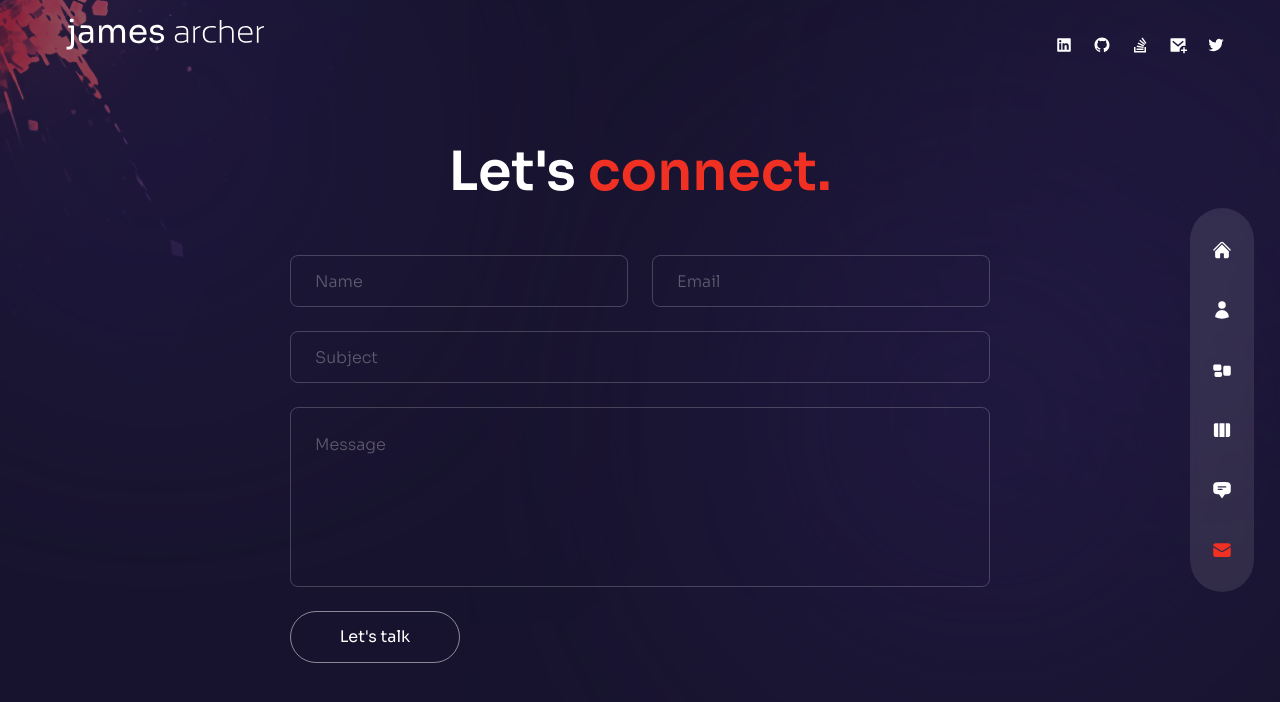
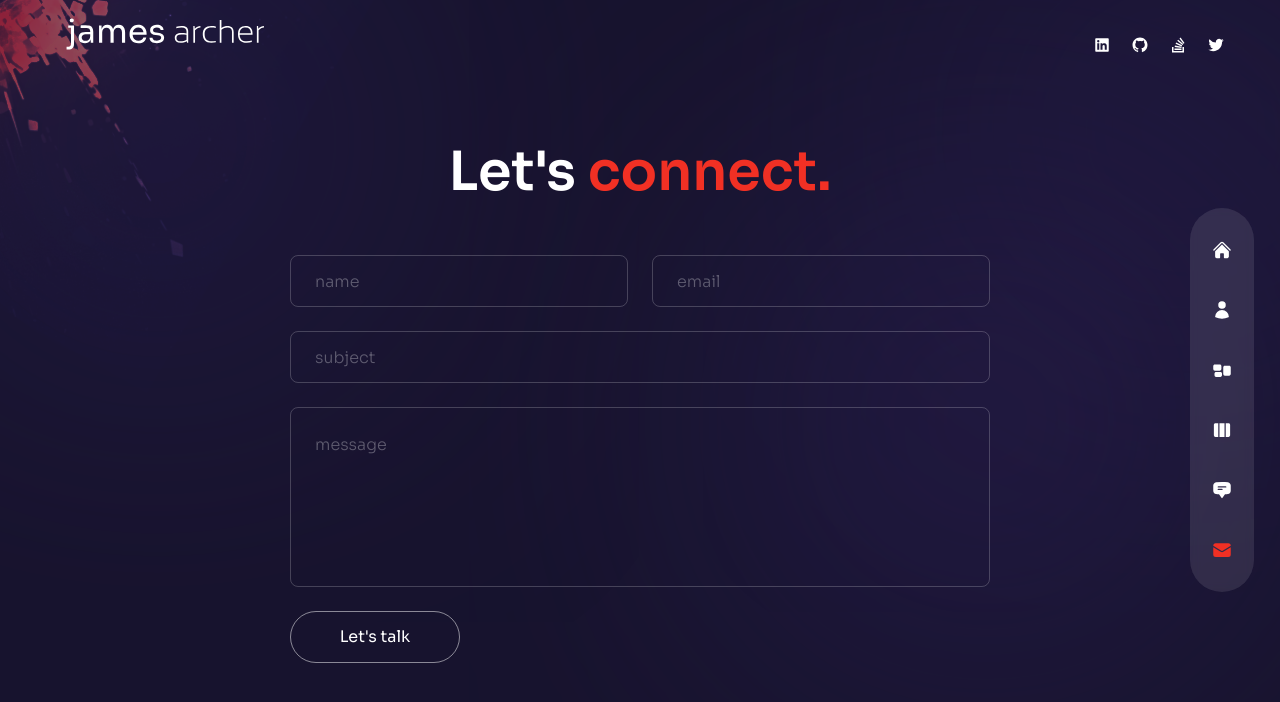
Before and after one commit to kodaneflash/james-portfolio, a Next.js app: page /contact in a window 1280 px wide. Shown: the top 702 px of the page. Built offline with nearby package versions, Linux system fonts and the light colour scheme.

Commit message:
modified:   .gitignore 	modified:   components/Socials.js 	modified:   pages/about/index.js 	new file:   pages/api/contact.js 	modified:   pages/contact/index.js 	modified:   styles/globals.css

```diff
--- a/components/Socials.js
+++ b/components/Socials.js
@@ -12,7 +12,6 @@ const Socials = () => {
     linkedin: 'https://www.linkedin.com/in/archermjames/',
     github: 'https://github.com/jamesonarcher',
     stackoverflow: 'https://stackoverflow.com/users/your-id',
-    email: 'mailto:jamesonmarcher@gmail.com',
     twitter: 'https://twitter.com/your-username',
   };
 
@@ -27,9 +26,6 @@ const Socials = () => {
       <a href={socialLinks.stackoverflow} className='hover:text-accent transition-all duration-300'>
         <RiStackOverflowFill />
       </a>
-      <a href={socialLinks.email} className='hover:text-accent transition-all duration-300'>
-        <RiMailAddFill />
-      </a>
       <a href={socialLinks.twitter} className='hover:text-accent transition-all duration-300'>
         <RiTwitterFill />
       </a>
--- a/package.json
+++ b/package.json
@@ -12,6 +12,7 @@
     "@next/font": "^13.4.4",
     "framer-motion": "^10.12.16",
     "next": "13.4.3",
+    "nodemailer": "^6.9.5",
     "react": "18.2.0",
     "react-countup": "^6.4.2",
     "react-dom": "18.2.0",
--- /dev/null
+++ b/pages/api/contact.js
@@ -0,0 +1,36 @@
+const nodemailer = require('nodemailer');
+
+export default async function handler(req, res) {
+  if (req.method !== 'POST') {
+    return res.status(405).json({ success: false });
+  }
+
+  const { name, email, subject, message } = req.body;
+
+  const transporter = nodemailer.createTransport({
+    host: 'smtp.titan.email',
+    port: 465,
+    secure: true,
+    auth: {
+      user: process.env.EMAIL_USER,
+      pass: process.env.EMAIL_PASS,
+    },
+  });
+
+  const mailData = {
+    from: process.env.EMAIL_USER, // Updated this line
+    replyTo: email,
+    to: 'contact@jamesarcher.io',
+    subject: `Contact Form Submission from ${name}`,
+    text: message,
+    html: `<div>${message}</div>`,
+  };
+
+  try {
+    await transporter.sendMail(mailData);
+    return res.status(200).json({ success: true });
+  } catch (error) {
+    console.error('Error sending email:', error);
+    return res.status(500).json({ success: false, error: error.message });
+  }
+}
--- a/pages/contact/index.js
+++ b/pages/contact/index.js
@@ -1,3 +1,4 @@
+import React, { useState } from 'react';
 // components
 import Circles from '/components/Circles';
 
@@ -11,6 +12,26 @@ import { motion } from 'framer-motion';
 import { fadeIn } from '../../variants';
 
 const Contact = () => {
+  const [messageSent, setMessageSent] = useState(false);
+
+  const handleSubmit = async (e) => {
+    e.preventDefault();
+    const formData = new FormData(e.target);
+    const data = Object.fromEntries(formData);
+
+    const response = await fetch('/api/contact', {
+      method: 'POST',
+      headers: { 'Content-Type': 'application/json' },
+      body: JSON.stringify(data),
+    });
+
+    if (response.ok) {
+      setMessageSent(true);
+    } else {
+      // Handle error (e.g., show an error message)
+    }
+  };
+
   return (
     <div className='h-full bg-primary/30'>
       <div className='container mx-auto py-32 text-center xl:text-left flex items-center justify-center h-full'>
@@ -28,6 +49,7 @@ const Contact = () => {
           </motion.h2>
           {/* form */}
           <motion.form
+            onSubmit={handleSubmit}
             variants={fadeIn('up', 0.4)}
             initial='hidden'
             animate='show'
@@ -36,18 +58,19 @@ const Contact = () => {
           >
             {/* input group */}
             <div className='flex gap-x-6 w-full'>
-              <input type='text' placeholder='name' className='input' />
-              <input type='text' placeholder='email' className='input' />
+              <input name='name' type='text' placeholder='name' className='input' autoCapitalize='none' />
+              <input name='email' type='text' placeholder='email' className='input' autoCapitalize='none' />
             </div>
-            <input type='text' placeholder='subject' className='input' />
-            <textarea placeholder='message' className='textarea'></textarea>
-            <button className='btn rounded-full border border-white/50 max-w-[170px] px-8 transition-all duration-300 flex items-center justify-center overflow-hidden hover:border-accent group'>
+            <input name='subject' type='text' placeholder='subject' className='input' autoCapitalize='none' />
+            <textarea name='message' placeholder='message' className='textarea' autoCapitalize='none'></textarea>
+            <button type='submit' className='btn rounded-full border border-white/50 max-w-[170px] px-8 transition-all duration-300 flex items-center justify-center overflow-hidden hover:border-accent group'>
               <span className='group-hover:-translate-y-[120%] group-hover:opacity-0 transition-all duration-500'>
                 Let's talk
               </span>
               <BsArrowRight className='-translate-y-[120%] opacity-0 group-hover:flex group-hover:-translate-y-0 group-hover:opacity-100 transition-all duration-300 absolute text-[22px]' />
             </button>
           </motion.form>
+          {messageSent && <p>Your email has been sent.</p>}
         </div>
       </div>
     </div>
--- a/styles/globals.css
+++ b/styles/globals.css
@@ -40,12 +40,15 @@
   }
   .input {
     @apply w-full h-[52px] rounded-lg pl-6 capitalize;
+    text-transform: none !important; /* Added this line */
   }
   .input,
   .textarea {
     @apply bg-transparent outline-none focus:ring-1 focus:ring-accent border border-white/20 placeholder:text-white/30 placeholder:font-light;
+    text-transform: none !important; /* Added this line */
   }
   .textarea {
     @apply w-full h-[180px] p-6 capitalize rounded-lg resize-none;
+    text-transform: none !important; /* Added this line */
   }
 }
```
Also changed, not shown: pages/about/index.js (line endings or trailing spaces), 2 other files (tests, documents, lock files or other folders).
